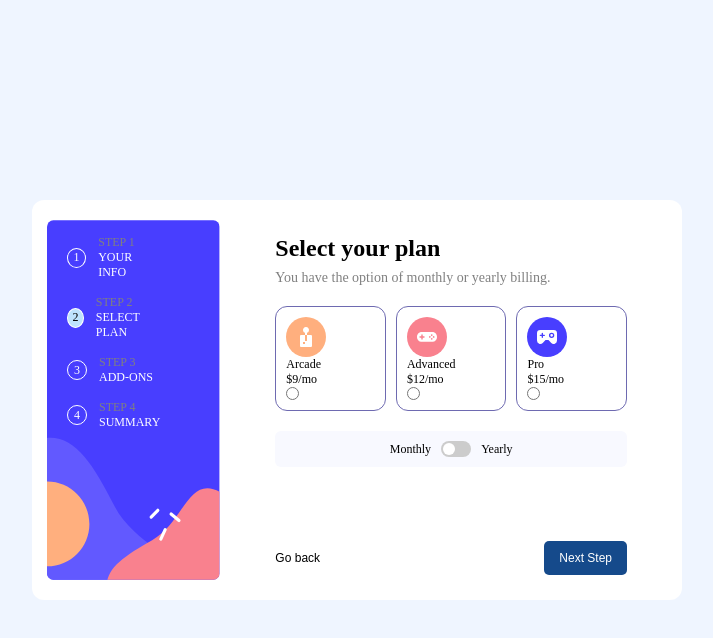
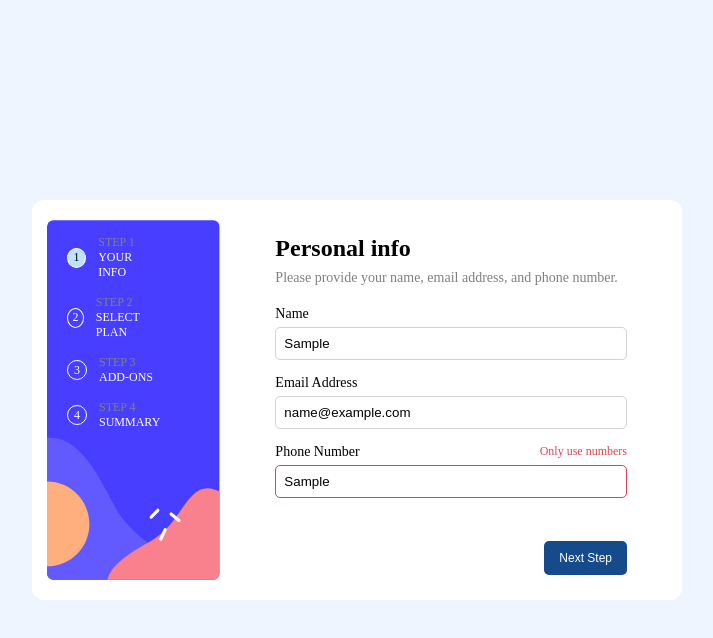
Before and after one commit to Coder-Complete/react-multi-step-form, a React (Vite) app: page / in a window 1280 px wide. Both pictures are taken after typing "Sample", "name@example.com", "Sample" into the empty fields and a click on the button "Next Step". Shown: the top 638 px of the page, without its empty margins (283-996 px from the left). Built offline with nearby package versions, Linux system fonts and the light colour scheme.

Commit message:
validation done for info page

```diff
--- a/src/index.css
+++ b/src/index.css
@@ -33,3 +33,7 @@ button {
 .purple {
   color: var(--purple);
 }
+
+.red {
+  color: var(--red);
+}
--- a/src/pages/InfoPage.css
+++ b/src/pages/InfoPage.css
@@ -4,15 +4,25 @@
 }
 
 .info-page label {
-  /* margin-bottom: 8px; */
+  margin-bottom: 5px;
   font-size: 14px;
+  display: flex;
+  justify-content: space-between;
 }
 
 .info-page input {
-  /* margin-bottom: 20px; */
+  margin-bottom: 15px;
   padding: 8px;
   border-radius: 5px;
   border: 1px solid lightgray;
+}
+
+.info-page input:focus {
+  border: 1px solid var(--purple);
+}
+
+.info-page .invalid {
+  border: 1px solid var(--red);
 }
 
 .info-page button {
@@ -24,3 +34,7 @@
   border-radius: 5px;
   padding: 10px 15px;
 }
+
+.info-page .input-error {
+  border: 1px solid var(--red);
+}
--- a/src/pages/InfoPage.jsx
+++ b/src/pages/InfoPage.jsx
@@ -1,11 +1,36 @@
-import React, { useId } from "react";
+import React, { useId, useState } from "react";
 import "./InfoPage.css";
 
 function InfoPage({ formFields, handleChange, nextPage }) {
+  const [errors, setErrors] = useState({});
   const id = useId();
 
   function validate() {
-    return true;
+    let errs = {};
+    let returnValue = true;
+    if (formFields.name === "") {
+      errs["name"] = "This field is required";
+      returnValue = false;
+    }
+    if (formFields.email === "") {
+      errs["email"] = "This field is required";
+      returnValue = false;
+    } else if (!formFields.email.includes("@")) {
+      errs["email"] = "@ is required";
+      returnValue = false;
+    } else if (formFields.email.endsWith("@")) {
+      errs["email"] = "There needs to be text after the @ symbol";
+      returnValue = false;
+    }
+    if (formFields.phone === "") {
+      errs["phone"] = "This field is required";
+      returnValue = false;
+    } else if (!new RegExp("^[0-9]*$").test(formFields.phone.trim())) {
+      errs["phone"] = "Only use numbers";
+      returnValue = false;
+    }
+    if (Object.keys(errs).length) setErrors(errs);
+    return returnValue;
   }
 
   function handleSubmit(e) {
@@ -22,6 +47,7 @@ function InfoPage({ formFields, handleChange, nextPage }) {
       <div>
         <label htmlFor={id + "-name"} name={id + "-name"}>
           Name
+          {errors["name"] && <p className="red">{errors["name"]}</p>}
         </label>
         <input
           id={id + "-name"}
@@ -29,19 +55,23 @@ function InfoPage({ formFields, handleChange, nextPage }) {
           type="text"
           onChange={handleChange}
           value={formFields.name}
+          className={errors["name"] ? "input-error" : ""}
         />
         <label htmlFor={id + "-email"} name={id + "-email"}>
           Email Address
+          {errors["email"] && <p className="red">{errors["email"]}</p>}
         </label>
         <input
           id={id + "-email"}
           name="email"
-          type="email"
+          text="email"
           onChange={handleChange}
           value={formFields.email}
+          className={errors["email"] ? "input-error" : ""}
         />
         <label htmlFor={id + "-phone"} name={id + "-phone"}>
           Phone Number
+          {errors["phone"] && <p className="red">{errors["phone"]}</p>}
         </label>
         <input
           id={id + "-phone"}
@@ -49,6 +79,7 @@ function InfoPage({ formFields, handleChange, nextPage }) {
           type="phone"
           onChange={handleChange}
           value={formFields.phone}
+          className={errors["phone"] ? "input-error" : ""}
         />
       </div>
       <button type="submit">Next Step</button>
```
